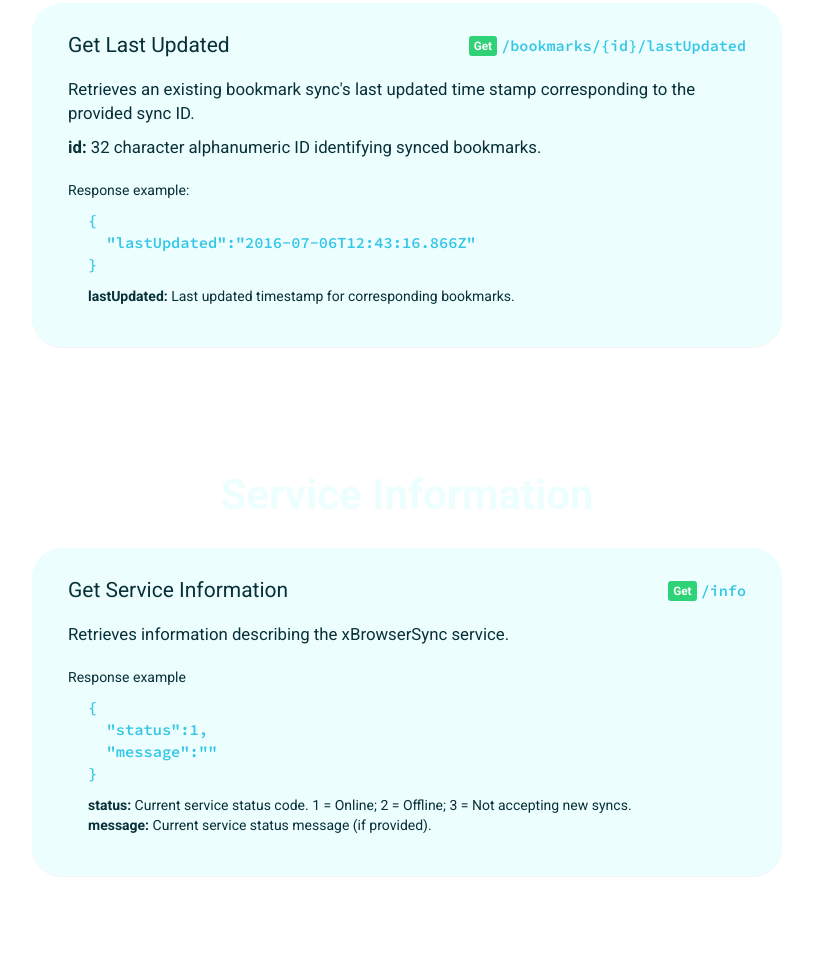
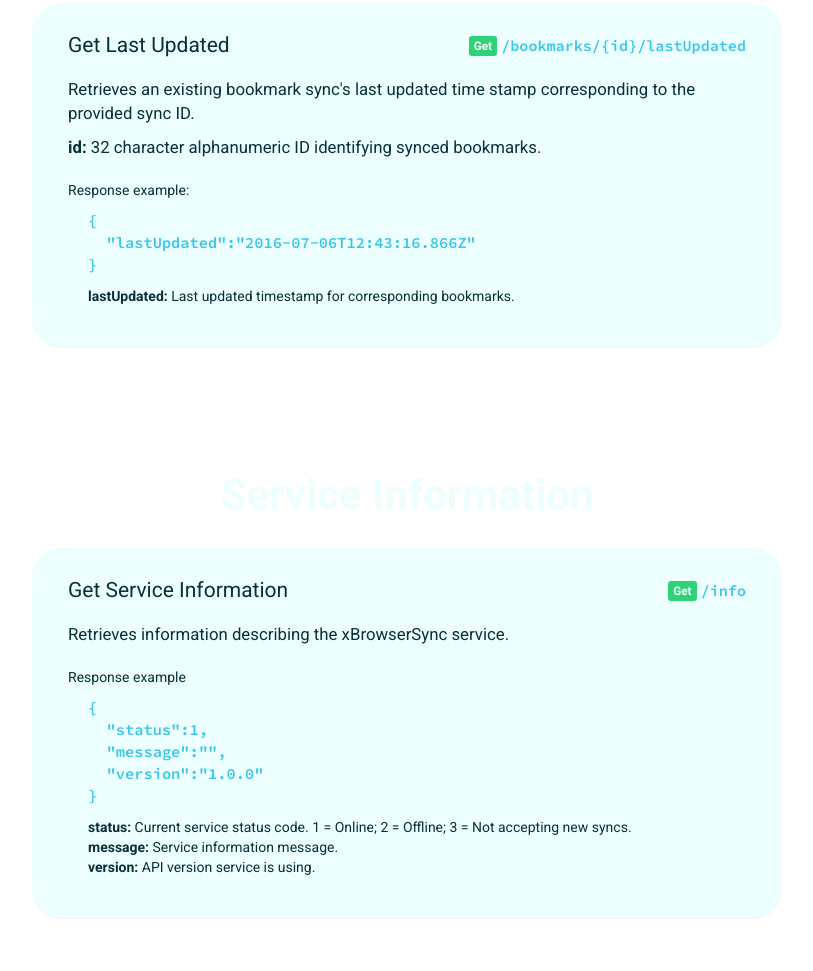
Before and after one commit to xbrowsersync/api, a website: page docs/index.html in a window 1280 px wide. Shown: the part 2098-3069 px from the top of the page, without its empty margins (233-1046 px from the left). Drawn offline with nearby package versions, Linux system fonts and the light colour scheme; no server answers.

Commit message:
Updated docs.

```diff
--- a/docs/index.html
+++ b/docs/index.html
@@ -267,11 +267,13 @@
                 <p>Response example</p>
                 <pre>{
   "status":1,
-  "message":""
+  "message":"",
+  "version":"1.0.0"
 }</pre>
                 <ul>
                   <li><strong>status:</strong> Current service status code. 1 = Online; 2 = Offline; 3 = Not accepting new syncs.</li>
-                  <li><strong>message:</strong> Current service status message (if provided).</li>
+                  <li><strong>message:</strong> Service information message.</li>
+                  <li><strong>version:</strong> API version service is using.</li>
                 </ul>
               </div>
             </div>
```
